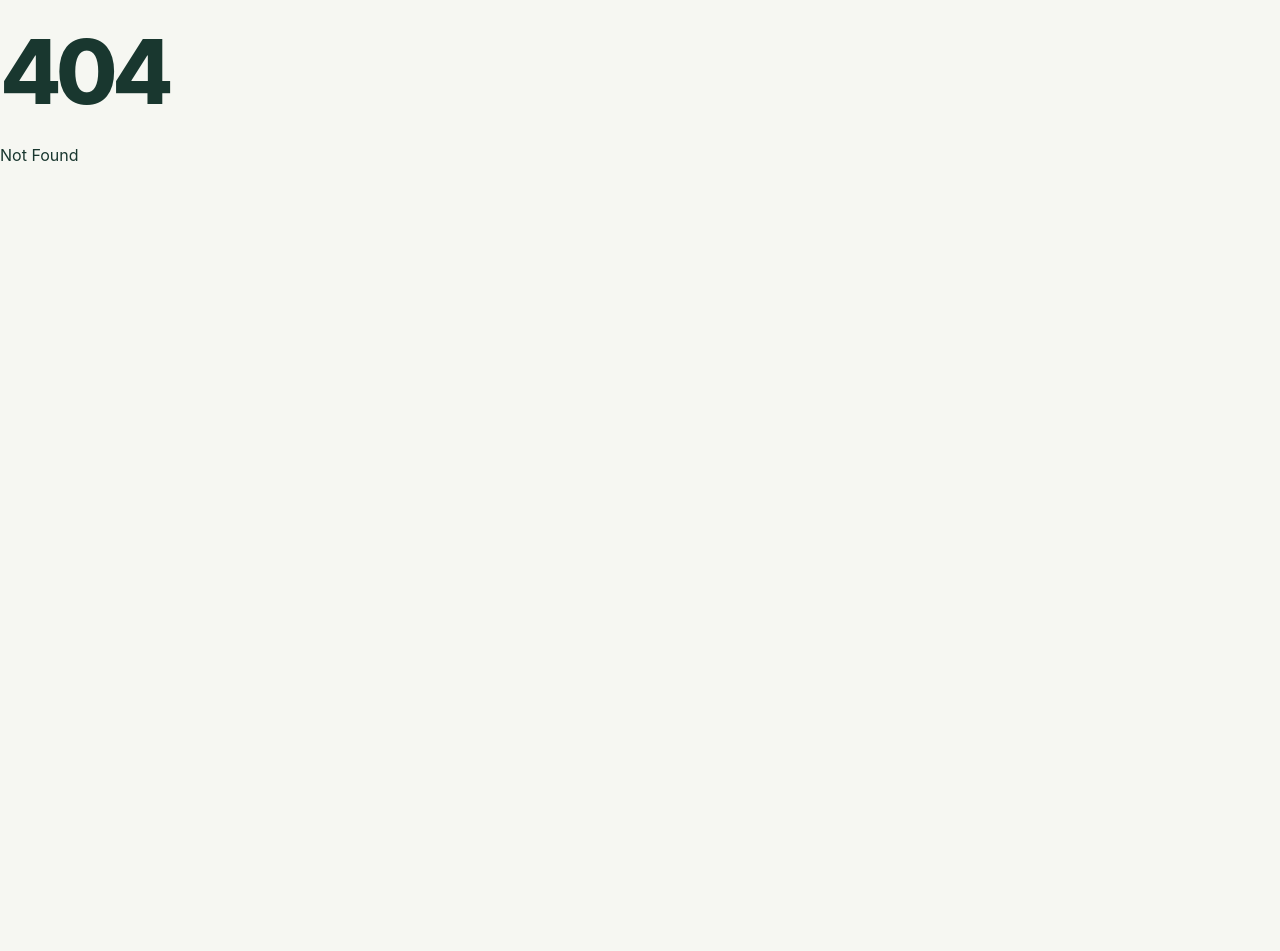
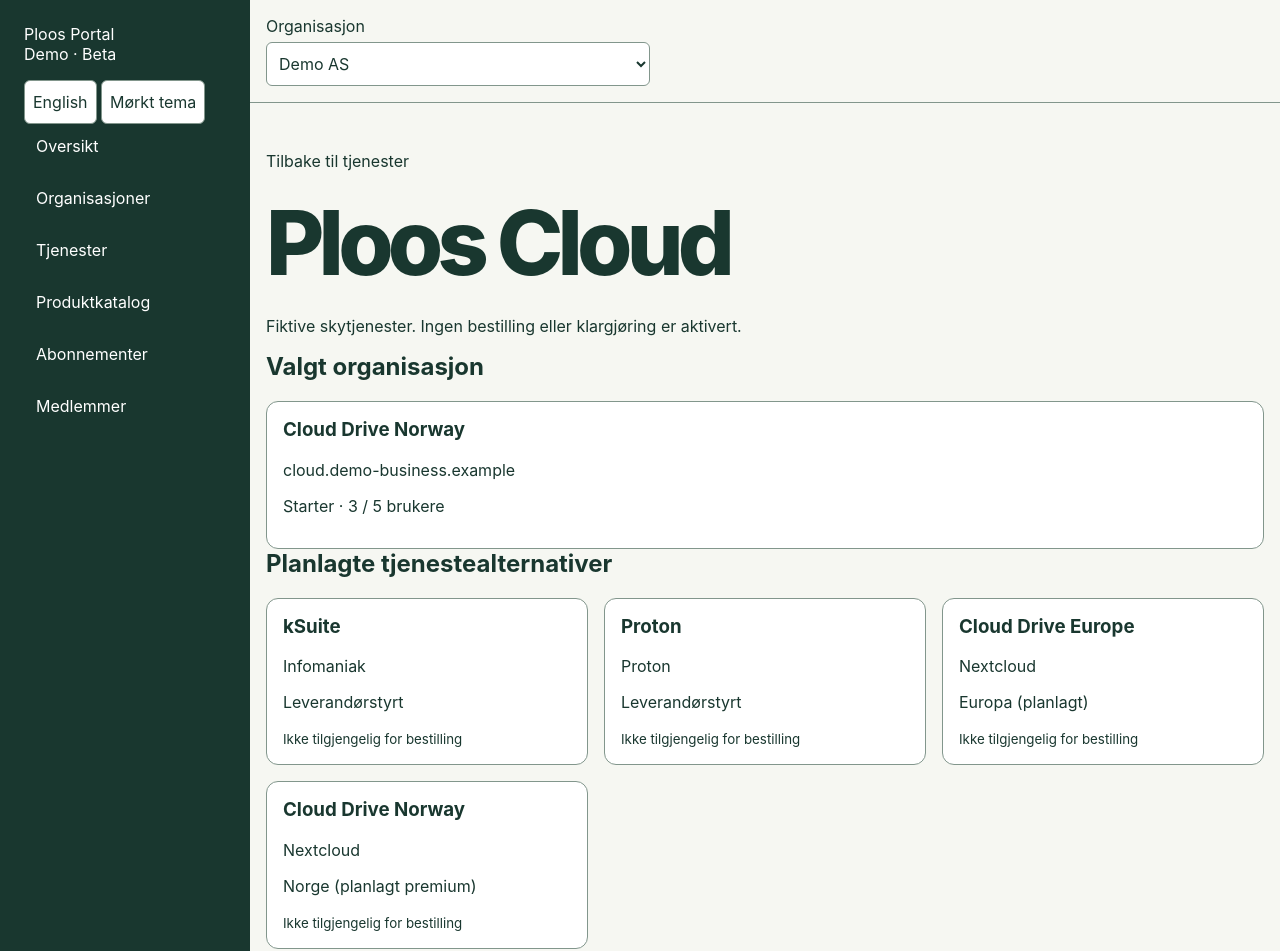
Before and after one commit to Ploos-AS/Ploos-Portal, a SvelteKit app: page /preview/products/cloud in a window 1280 px wide. Before the commit this address had no page. Shown: the top 951 px of the page. Before the commit the page ends 800 px from the top, so only its background shows below. Built offline with nearby package versions, Linux system fonts and the light colour scheme.

Commit message:
feat: add cloud service tracks preview

```diff
--- /dev/null
+++ b/src/routes/preview/products/cloud/+page.svelte
@@ -0,0 +1,42 @@
+<script lang="ts">
+  import { getContext } from 'svelte';
+  const getLanguage = getContext<() => 'nb' | 'en'>('preview-language');
+  const organization = getContext<{ selected: () => string }>('preview-organization');
+  let language = $derived(getLanguage());
+  const tracks = [
+    { name: 'kSuite', provider: 'Infomaniak', region: { nb: 'Leverandørstyrt', en: 'Provider managed' } },
+    { name: 'Proton', provider: 'Proton', region: { nb: 'Leverandørstyrt', en: 'Provider managed' } },
+    { name: 'Cloud Drive Europe', provider: 'Nextcloud', region: { nb: 'Europa (planlagt)', en: 'Europe (planned)' } },
+    { name: 'Cloud Drive Norway', provider: 'Nextcloud', region: { nb: 'Norge (planlagt premium)', en: 'Norway (planned premium)' } }
+  ];
+  const instances = [
+    { organization: 'business', name: 'Cloud Drive Norway', domain: 'cloud.demo-business.example', users: 3, seats: 5 },
+    { organization: 'association', name: 'Cloud Drive Europe', domain: 'cloud.sirdal.seniornett.example', users: 2, seats: 5 }
+  ];
+  let visible = $derived(instances.filter(item => item.organization === organization.selected()));
+</script>
+<svelte:head><title>Ploos Cloud – Preview</title><meta name="robots" content="noindex" /></svelte:head>
+<main>
+  <a href="/preview/products">{language === 'nb' ? 'Tilbake til tjenester' : 'Back to services'}</a>
+  <h1>Ploos Cloud</h1>
+  <p>{language === 'nb' ? 'Fiktive skytjenester. Ingen bestilling eller klargjøring er aktivert.' : 'Fictional cloud services. Ordering and provisioning are not enabled.'}</p>
+  <h2>{language === 'nb' ? 'Valgt organisasjon' : 'Selected organization'}</h2>
+  {#each visible as item (item.domain)}
+    <article><h3>{item.name}</h3><p>{item.domain}</p><p>Starter · {item.users} / {item.seats} {language === 'nb' ? 'brukere' : 'users'}</p></article>
+  {:else}
+    <p>{language === 'nb' ? 'Ingen skytjenester i valgt demoorganisasjon.' : 'No cloud services in the selected demo organization.'}</p>
+  {/each}
+  <h2>{language === 'nb' ? 'Planlagte tjenestealternativer' : 'Planned service options'}</h2>
+  <div class="grid">
+    {#each tracks as track (track.name)}
+      <article><h3>{track.name}</h3><p>{track.provider}</p><p>{track.region[language]}</p><small>{language === 'nb' ? 'Ikke tilgjengelig for bestilling' : 'Not available to order'}</small></article>
+    {/each}
+  </div>
+  <h2>{language === 'nb' ? 'Mulige Cloud Drive-utvidelser' : 'Potential Cloud Drive extensions'}</h2>
+  <p>{language === 'nb' ? 'Filer, kalender, kontakter, dokumentredigering og samarbeid. Funksjoner og kapasitet er ikke fastsatt.' : 'Files, calendar, contacts, document editing and collaboration. Features and capacity are not finalized.'}</p>
+</main>
+<style>
+  main { margin: 2rem auto; padding: 1rem; }
+  article { background: var(--control); border: 1px solid var(--border); border-radius: .75rem; padding: 1rem; overflow-wrap: anywhere; }
+  .grid { display: grid; grid-template-columns: repeat(auto-fit, minmax(min(100%, 16rem), 1fr)); gap: 1rem; }
+</style>
```
